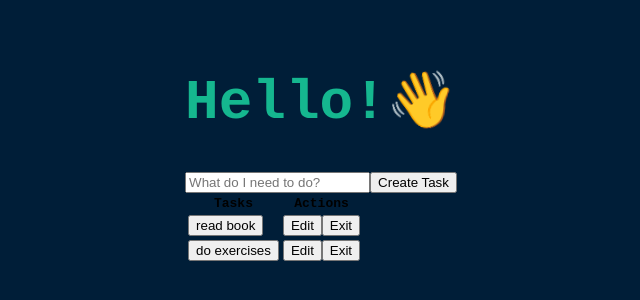
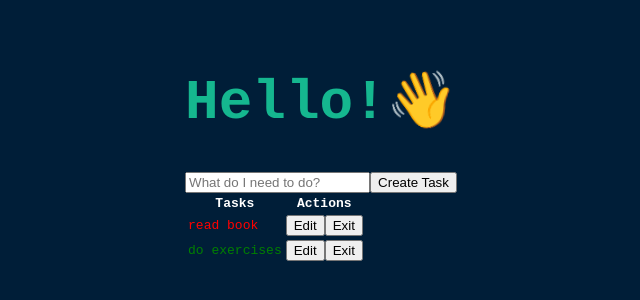
Before and after one commit to IvaTsu/lets-do-smth, a React app: page / in a window 1280 px wide. Shown: the part 254-554 px from the top of the page, without its empty margins (319-959 px from the left). Built offline with nearby package versions, Linux system fonts and the light colour scheme.

Commit message:
rendering elements based on status of completion

```diff
--- a/src/components/TaskList/TableBody.js
+++ b/src/components/TaskList/TableBody.js
@@ -22,7 +22,7 @@ export default class TableBody extends Component {
   }
 
   render() {
-    const { item } = this.props;
+    const { item, isCompleted } = this.props;
     const renderBtnsOnActiveEdit = this.state.isEditing ? (
       <td>
         <button>Save</button>
@@ -34,11 +34,14 @@ export default class TableBody extends Component {
         <button>Exit</button>
       </td>
     );
+    const taskStyle = {
+      color: isCompleted ? 'green' : 'red',
+      cursor: 'pointer',
+    };
+    const renderOnCompleteStatusChange = <td style={taskStyle}>{item}</td>;
     return (
       <tr>
-        <td>
-          <button>{item}</button>
-        </td>
+        {renderOnCompleteStatusChange}
         {renderBtnsOnActiveEdit}
       </tr>
     );
@@ -47,4 +50,5 @@ export default class TableBody extends Component {
 
 TableBody.propTypes = {
   item: PropTypes.string.isRequired,
+  isCompleted: PropTypes.bool.isRequired,
 };
--- a/src/components/TaskList/TableHeader.js
+++ b/src/components/TaskList/TableHeader.js
@@ -3,8 +3,8 @@ import React from 'react';
 export default () => (
   <thead>
     <tr>
-      <th>Tasks</th>
-      <th>Actions</th>
+      <th className="text">Tasks</th>
+      <th className="text">Actions</th>
     </tr>
   </thead>
 );
--- a/src/components/TaskList/TaskList.js
+++ b/src/components/TaskList/TaskList.js
@@ -11,6 +11,7 @@ const TaskList = ({ tasks }) => (
         <TableBody
           key={item.task.toString()}
           item={item.task}
+          isCompleted={item.isCompleted}
         />
       ))}
     </tbody>
--- a/src/components/app.js
+++ b/src/components/app.js
@@ -10,7 +10,7 @@ const tasks = [
   },
   {
     task: 'do exercises',
-    isCompleted: false,
+    isCompleted: true,
   },
 ];
 
--- a/src/components/main.sass
+++ b/src/components/main.sass
@@ -31,3 +31,6 @@ h1
 @keyframes wave
   100%
     transform: rotate(20deg)
+
+.text
+  color: white
```
